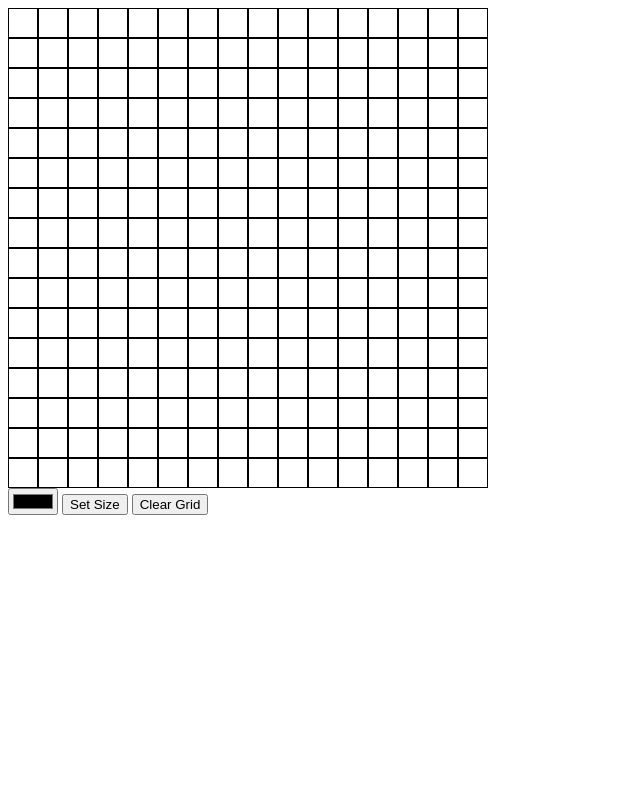
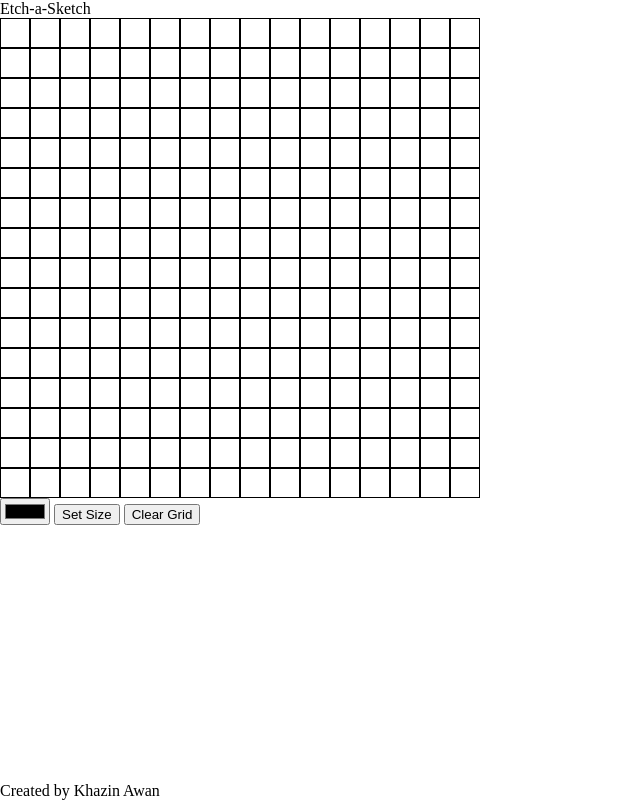
Before and after one commit to KhazinAwan/Etch-a-Sketch, a plain HTML site: page index.html in a window 1280 px wide. Shown: the whole page, without its empty margins (0-640 px from the left). Drawn offline with Linux system fonts and the light colour scheme.

Commit message:
Add header and footer on the page
Added header element in index.html
Added footer element in index.html
Added a main tag for content btw header and footer
set main flex: 1 to push footer to bottom
set flex and properties on body for positioning

```diff
--- a/index.html
+++ b/index.html
@@ -8,13 +8,27 @@
     <title>Document</title>
 </head>
 <body>
-    <div class="grid"></div>
 
-    <input type="color" id="colorPicker">
+    <header>
+        Etch-a-Sketch
+    </header>
 
-    <button class= "sizeBtn">Set Size</button>
+    <main>
+         <div class="grid"></div>
 
-    <button class = "clearBtn">Clear Grid</button>
+        <input type="color" id="colorPicker">
+
+        <button class= "sizeBtn">Set Size</button>
+
+        <button class = "clearBtn">Clear Grid</button>
+
+
+    </main>
+
+    <footer>
+        Created by Khazin Awan
+    </footer>
+
 
 </body>
 </html>
--- a/styles.css
+++ b/styles.css
@@ -1,3 +1,14 @@
+body {
+    display: flex;
+    flex-direction: column;
+    min-height: 100vh;
+    margin: 0;
+}
+
+main {
+    flex: 1;
+}
+
 .grid {
 
     width: 480px;
```
